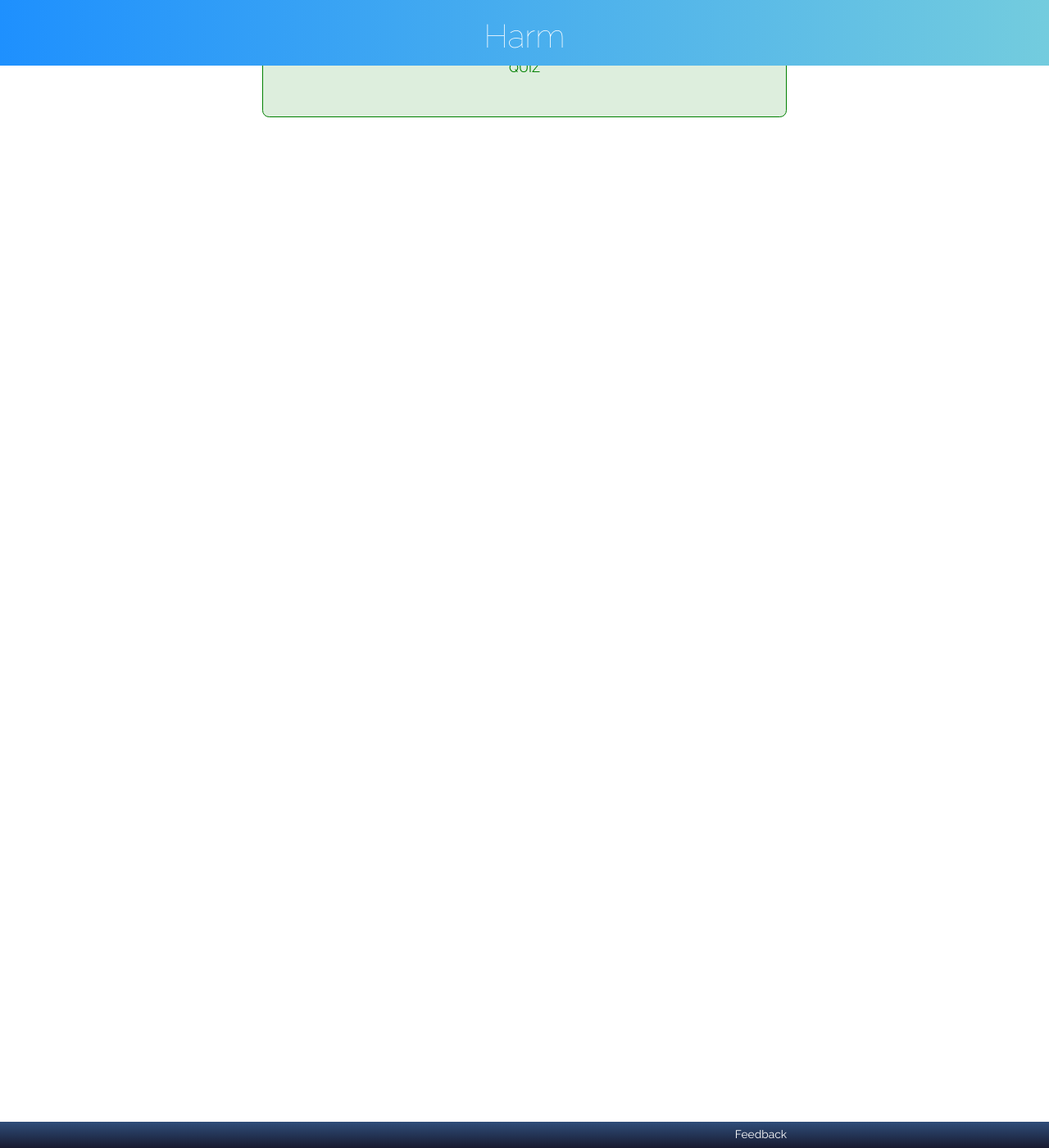
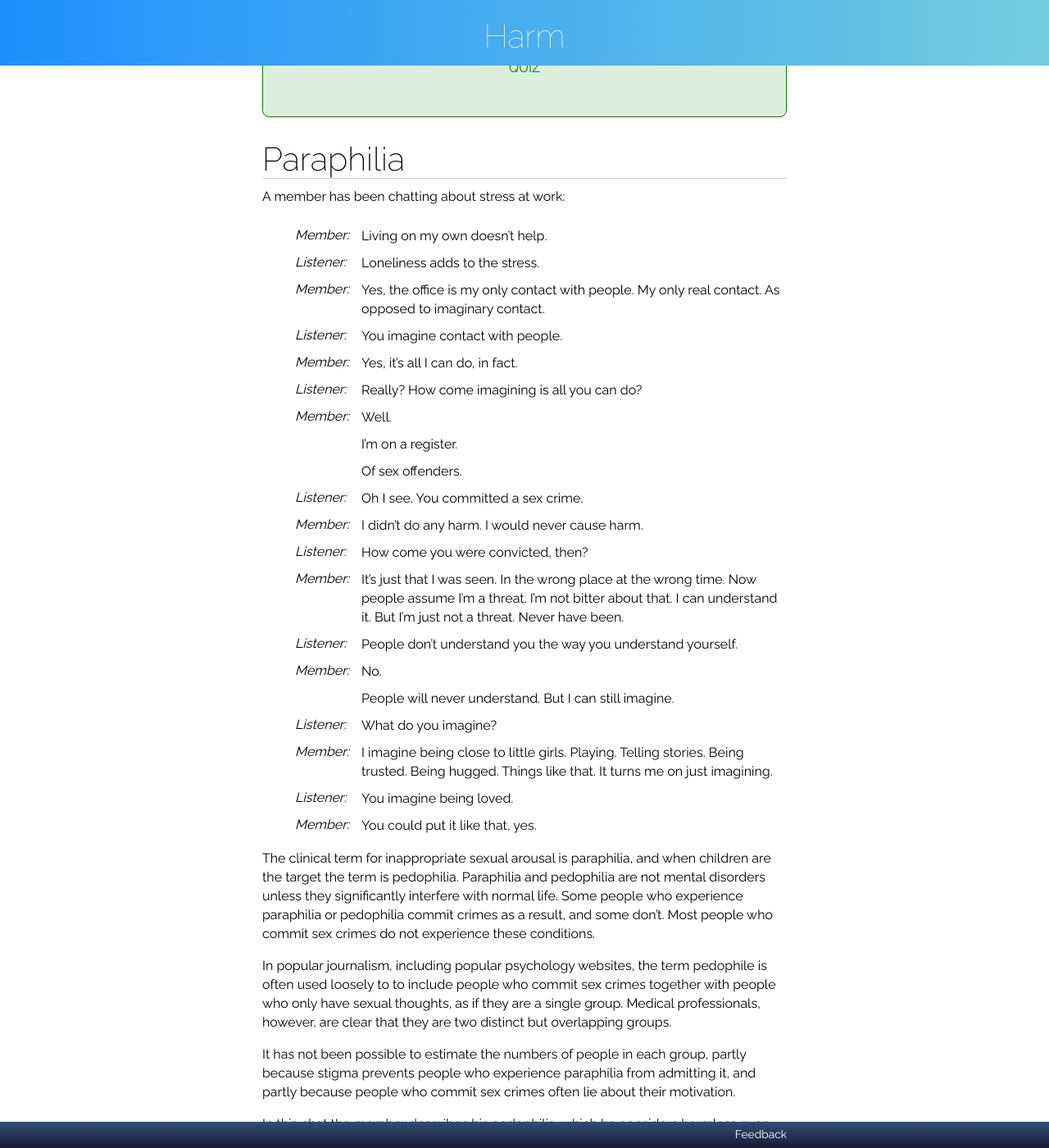
Before and after one commit to RarelyCharlie/rarelycharlie.github.io, a Jekyll site: the page built from _guide/harm.md, in a window 1280 px wide and 1400 px high, scrolled down 29237 px. Shown: the whole window at 82% size. Built offline with Jekyll 4.4.1, drawn with Linux system fonts in a browser that asks for light colours; nearby versions of some CDN libraries; some of the changed text lies outside the part shown.

Commit message:
add section

```diff
--- a/_guide/harm.md
+++ b/_guide/harm.md
@@ -24,7 +24,7 @@ feedback: https://www.7cups.com/@RarelyCharlie
 -	[PTSD](#ptsd)
 -	[Psychosis](#psychosis)
 -	[Personality disorder](#personality-disorder)
--	Paraphilia
+-	[Paraphilia](#paraphilia)
 -	Domestic violence
 
 # *Preface*
@@ -823,3 +823,46 @@ There are limits to what active listening can achieve.
 
 QUIZ
 {:.dummyquiz}
+
+# Paraphilia
+
+A member has been chatting about stress at work:
+
+|Member:|Living on my own doesn't help.
+|Listener:|Loneliness adds to the stress.
+|Member:|Yes, the office is my only contact with people. My only real contact. As opposed to imaginary contact.
+|Listener:|You imagine contact with people.
+|Member:|Yes, it's all I can do, in fact.
+|Listener:|Really? How come imagining is all you can do?
+|Member:|Well.
+||I'm on a register.
+||Of sex offenders.
+|Listener:|Oh I see. You committed a sex crime.
+|Member:|I didn't do any harm. I would never cause harm.
+|Listener:|How come you were convicted, then?
+|Member:|It's just that I was seen. In the wrong place at the wrong time. Now people assume I'm a threat. I'm not bitter about that. I can understand it. But I'm just not a threat. Never have been.
+|Listener:|People don't understand you the way you understand yourself.
+|Member:|No.
+||People will never understand. But I can still imagine.
+|Listener:|What do you imagine?
+|Member:|I imagine being close to little girls. Playing. Telling stories. Being trusted. Being hugged. Things like that. It turns me on just imagining.
+|Listener:|You imagine being loved.
+|Member:|You could put it like that, yes.
+{:.chat}
+
+The clinical term for inappropriate sexual arousal is paraphilia, and when children are the target the term is pedophilia. Paraphilia and pedophilia are not mental disorders unless they significantly interfere with normal life. Some people who experience paraphilia or pedophilia commit crimes as a result, and some don't. Most people who commit sex crimes do not experience these conditions.
+
+In popular journalism, including popular psychology websites, the term pedophile is often used loosely to to include people who commit sex crimes together with people who only have sexual thoughts, as if they are a single group. Medical professionals, however, are clear that they are two distinct but overlapping groups.
+
+It has not been possible to estimate the numbers of people in each group, partly because stigma prevents people who experience paraphilia from admitting it, and partly because people who commit sex crimes often lie about their motivation.
+
+In this chat the member describes his pedophilia, which he considers harmless even though he has been convicted of a crime. The listener reflects what the member says accurately, asks questions to understand the member's situation better, and achieves a degree of trust from the member, allowing him to open up about his feelings.
+
+### Further information
+
+For some more thoughts about these highly controversial issues, here's an article that discusses the latest edition of the official classification (in the US) of mental disorders, the DSM-5. The article is only an opinion piece, but it's an informed opinion: [Of Kinks, Crimes, and Kinds](https://www.thehastingscenter.org/of-kinks-crimes-and-kinds-the-paraphilias-proposal-for-the-dsm-5/)
+
+> Drunkenness was once understood simply to be a sin. Then it became a crime. Then a medical problem... A drinking problem can, after all, lead to real harm to oneself and to others. The very reason recovering alcoholics embrace the identity is because they recognize alcoholism as a serious disorder. It might make a lot of sense to think of sexual interests like pedophilia as being akin to alcoholism.
+
+QUIZ
+{:.dummyquiz}
```
